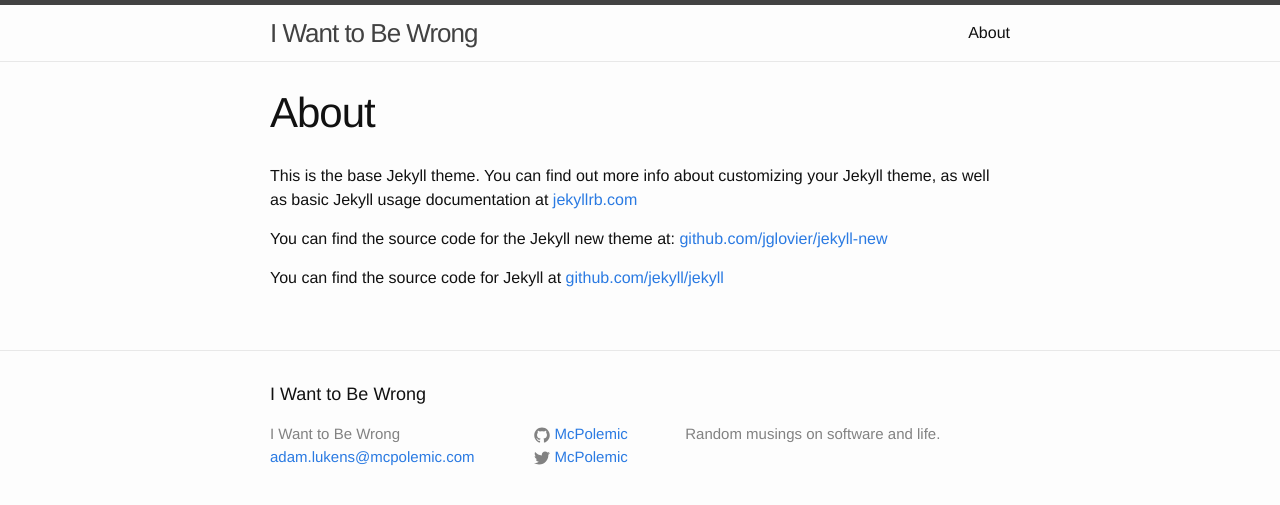
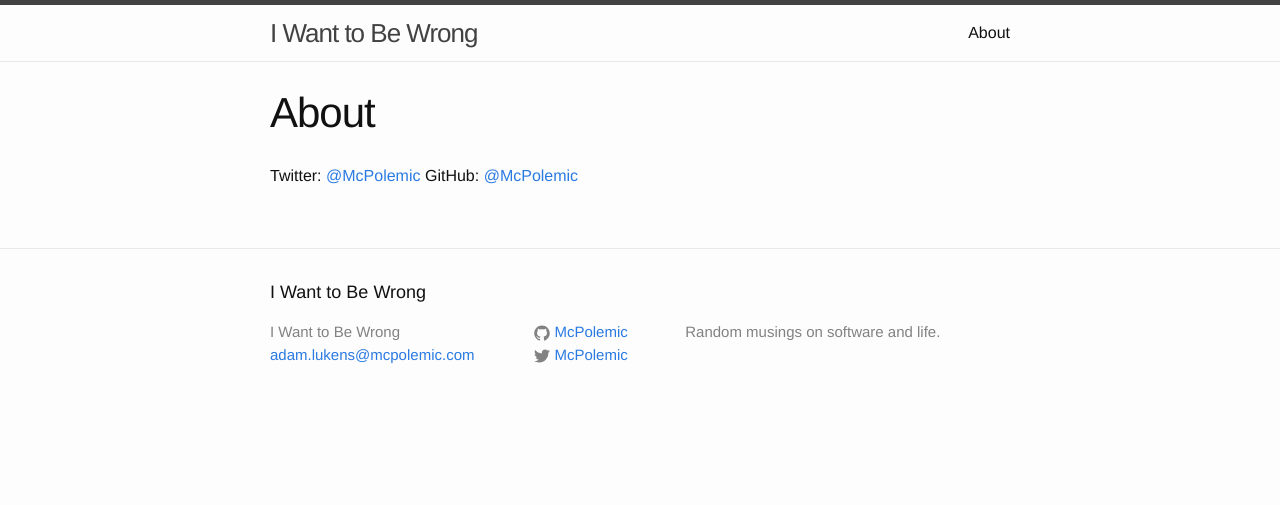
Before and after one commit to McPolemic/McPolemic.github.io, a Jekyll site: the page built from about.md, in a window 1280 px wide. Shown: the top 505 px of the page. Built offline with Jekyll 4.4.1, drawn with Linux system fonts in a browser that asks for light colours.

Commit message:
Fill out barebones About page

```diff
--- a/about.md
+++ b/about.md
@@ -4,8 +4,5 @@
 permalink: /about/
 ---
 
-This is the base Jekyll theme. You can find out more info about customizing your Jekyll theme, as well as basic Jekyll usage documentation at [jekyllrb.com](http://jekyllrb.com/)
-
-You can find the source code for the Jekyll new theme at: [github.com/jglovier/jekyll-new](https://github.com/jglovier/jekyll-new)
-
-You can find the source code for Jekyll at [github.com/jekyll/jekyll](https://github.com/jekyll/jekyll)
+Twitter: [@McPolemic](https://twitter.com/mcpolemic)
+GitHub: [@McPolemic](https://github.com/mcpolemic)
```
